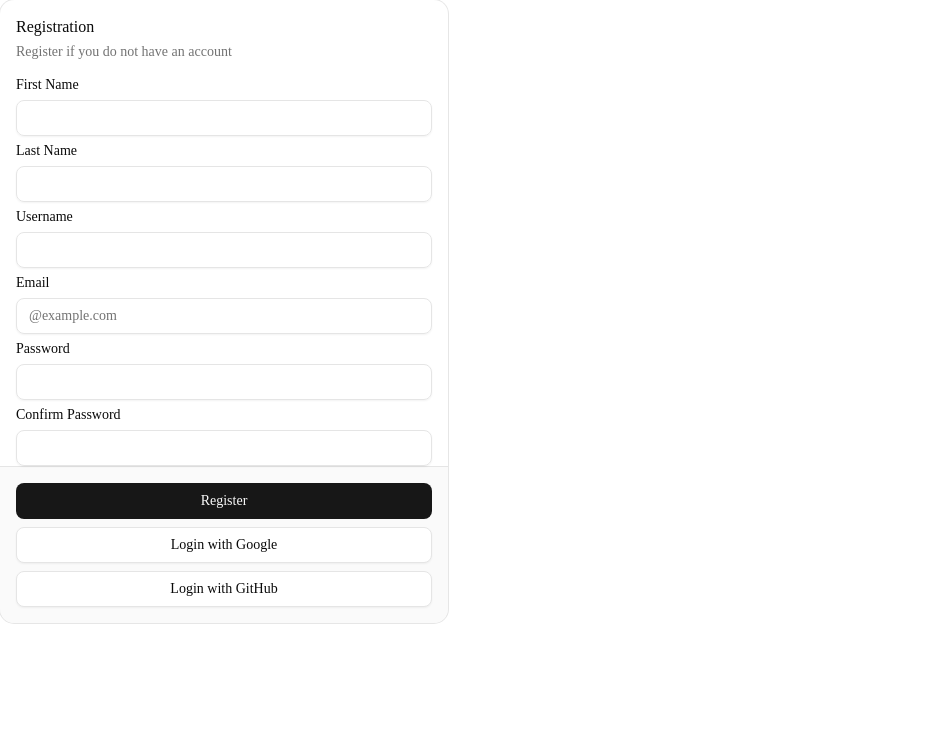
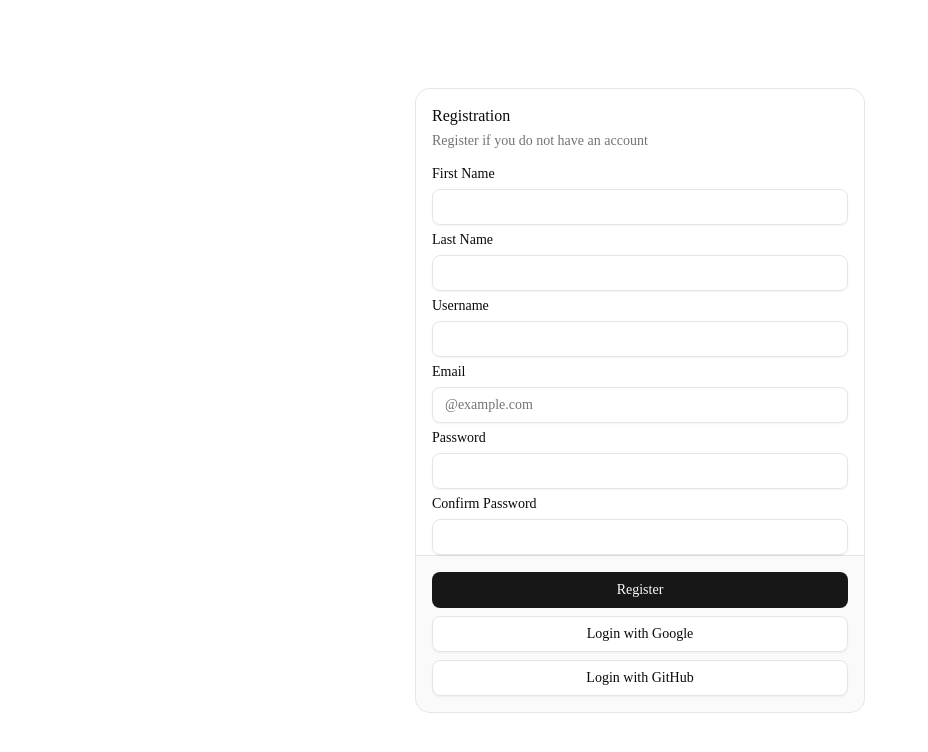
Before and after one commit to avanyushkin/teamflow-saas, a Next.js app: page /register in a window 1280 px wide. Shown: the top 752 px of the page, without its empty margins (0-928 px from the left). Built offline with nearby package versions, Linux system fonts and the light colour scheme.

Commit message:
feat (feature/(auth)): centered form in register page

```diff
--- a/app/(auth)/register/page.tsx
+++ b/app/(auth)/register/page.tsx
@@ -26,6 +26,7 @@
     }
 
     return (
+        <div className = "flex min-h-screen items-center justify-center bg-background px-4">
         <Card className="w-full sm:max-w-md">
             <CardHeader>
                 <CardTitle>Registration</CardTitle>
@@ -80,5 +81,6 @@
                 </CardFooter>
             </form>
         </Card>
+        </div>
     );
 }
```
